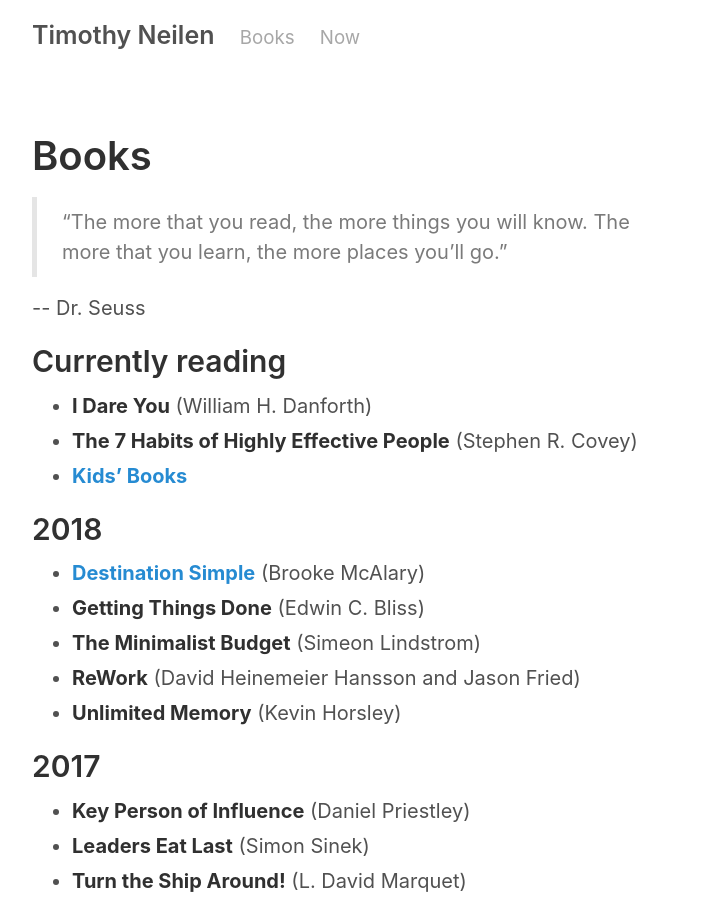
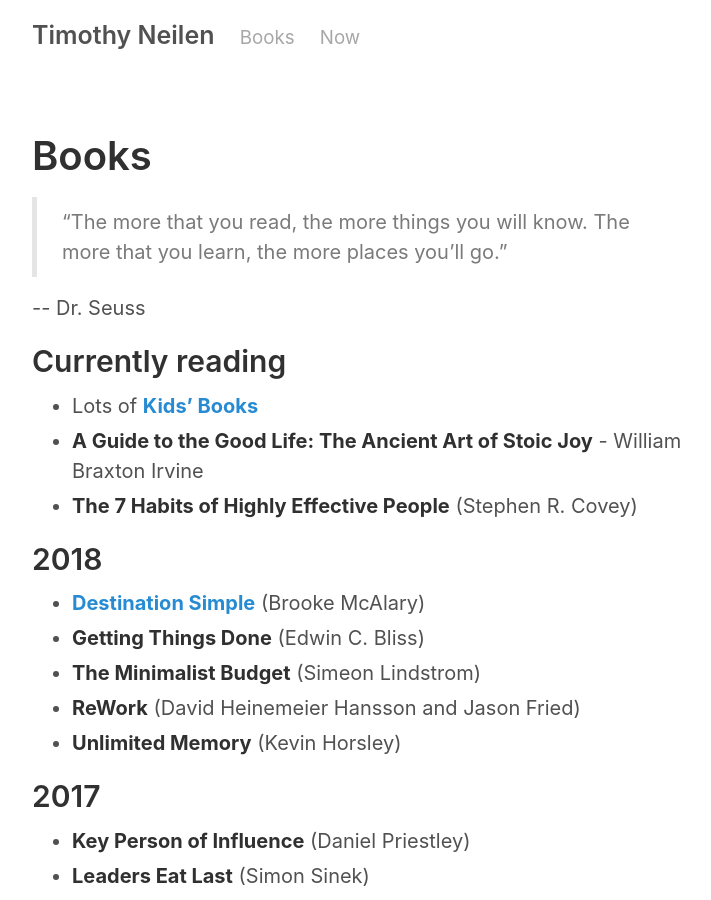
Before and after one commit to teejayen/teejayen.github.io, a Jekyll site: the page built from books.md, in a window 1280 px wide and 900 px high. Shown: the whole window, without its empty margins (258-969 px from the left). Built offline with Jekyll 4.4.1, drawn with Linux system fonts in a browser that asks for light colours.

Commit message:
updated currently reading list

```diff
--- a/books.md
+++ b/books.md
@@ -10,9 +10,9 @@ published: true
 \-- Dr. Seuss
 
 ## Currently reading
-- **I Dare You** (William H. Danforth)
+- Lots of [**Kids' Books**](/kidsbooks)
+- **A Guide to the Good Life: The Ancient Art of Stoic Joy** - William Braxton Irvine
 - **The 7 Habits of Highly Effective People** (Stephen R. Covey)
-- [**Kids' Books**](/kidsbooks)
 
 ## 2018
 
```
